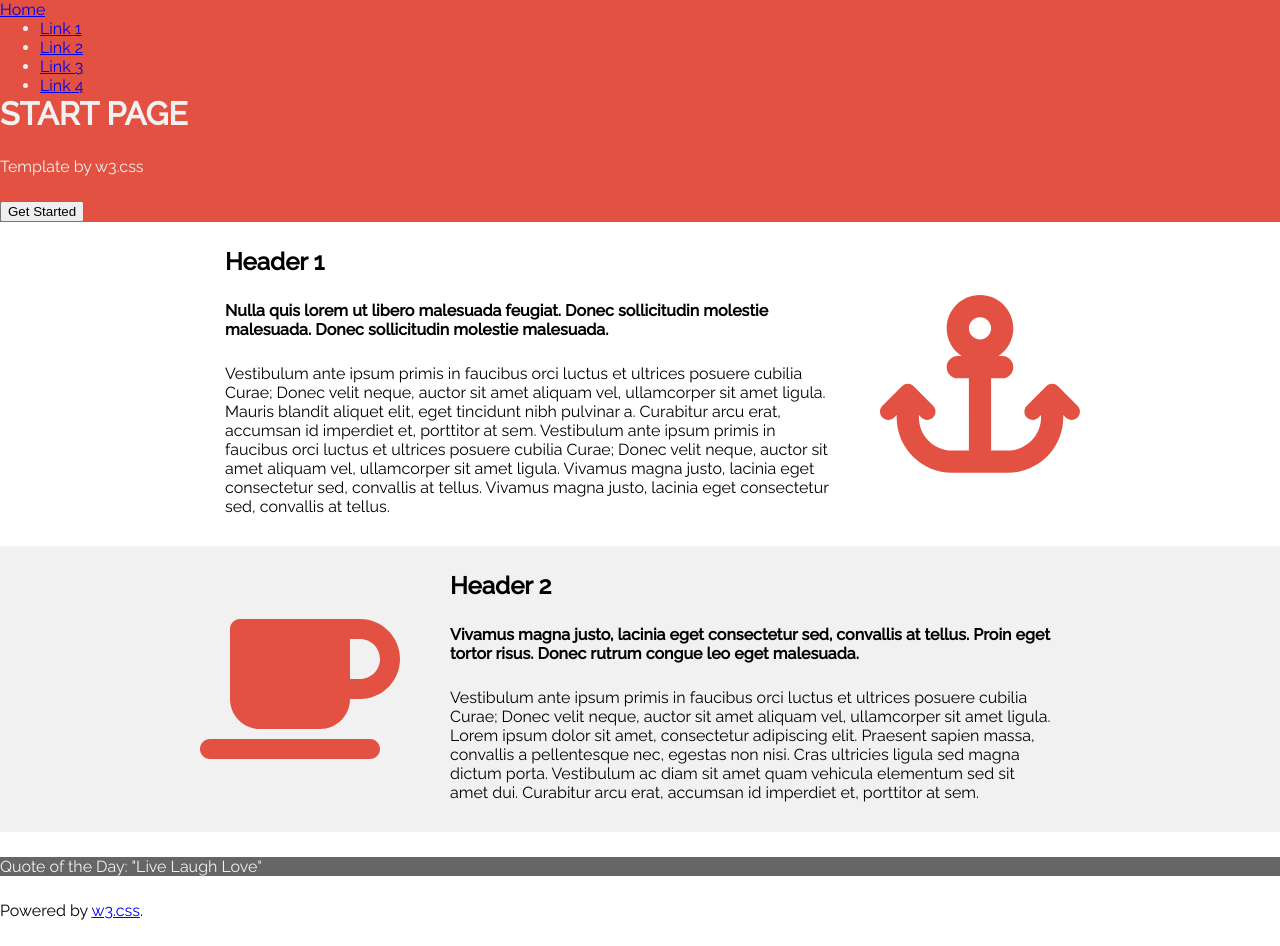
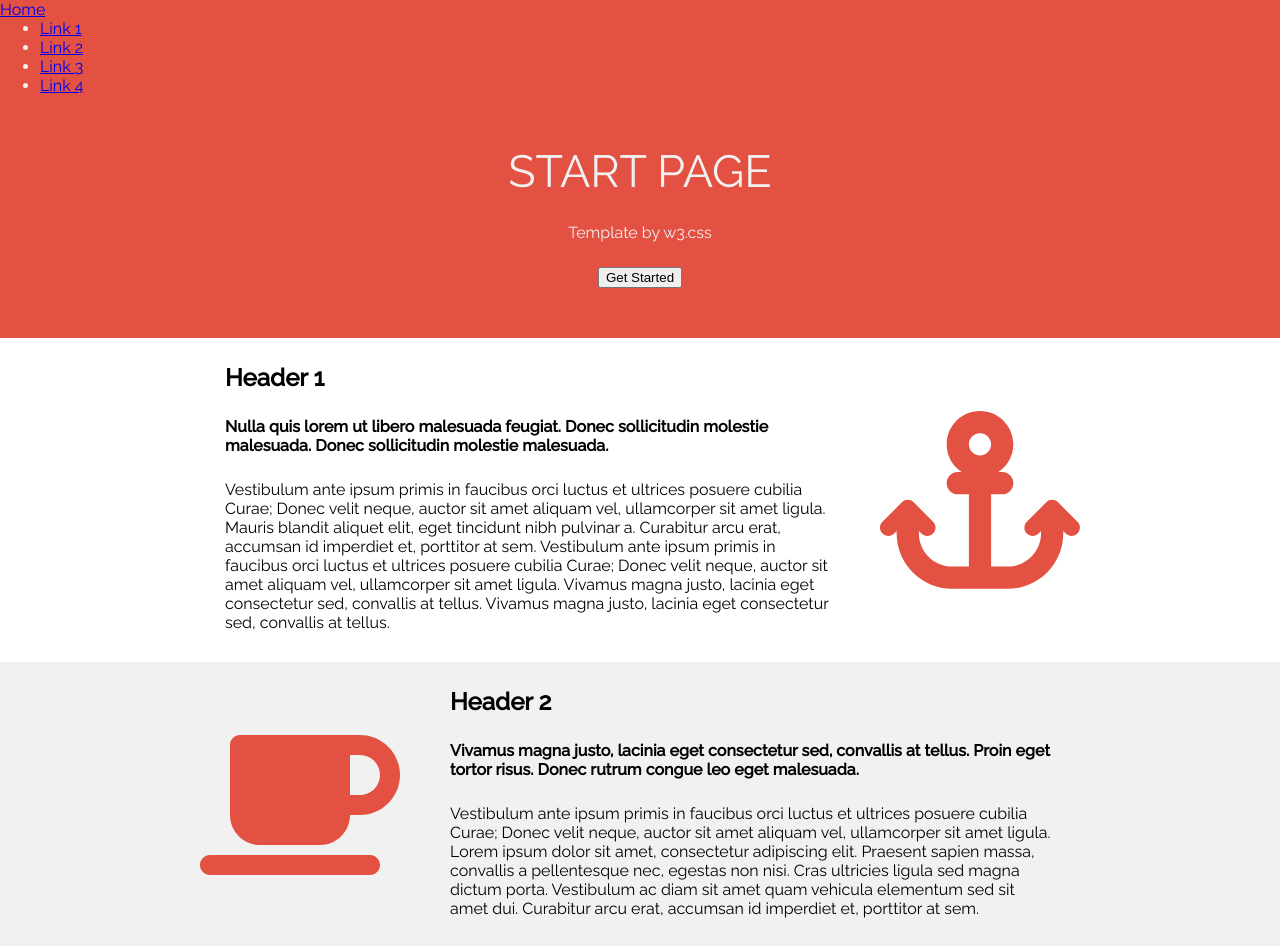
Before and after one commit to kayleechristine/extra-exercises, a website: page generic-business.html in a window 1280 px wide. Shown: the top 946 px of the page. Drawn offline with Linux system fonts and the light colour scheme.

Commit message:
formatting start section

```diff
--- a/css/generic-business.css
+++ b/css/generic-business.css
@@ -16,6 +16,14 @@ nav {
 .start {
     background: var(--main);
     color: var(--light);
+    padding: 50px 100px;
+    display: flex;
+    flex-direction: column;
+    align-items: center;
+}
+.start>h1 {
+    font-weight: normal;
+    font-size: 45px;
 }
 .section-1 {
     display: flex;
```
